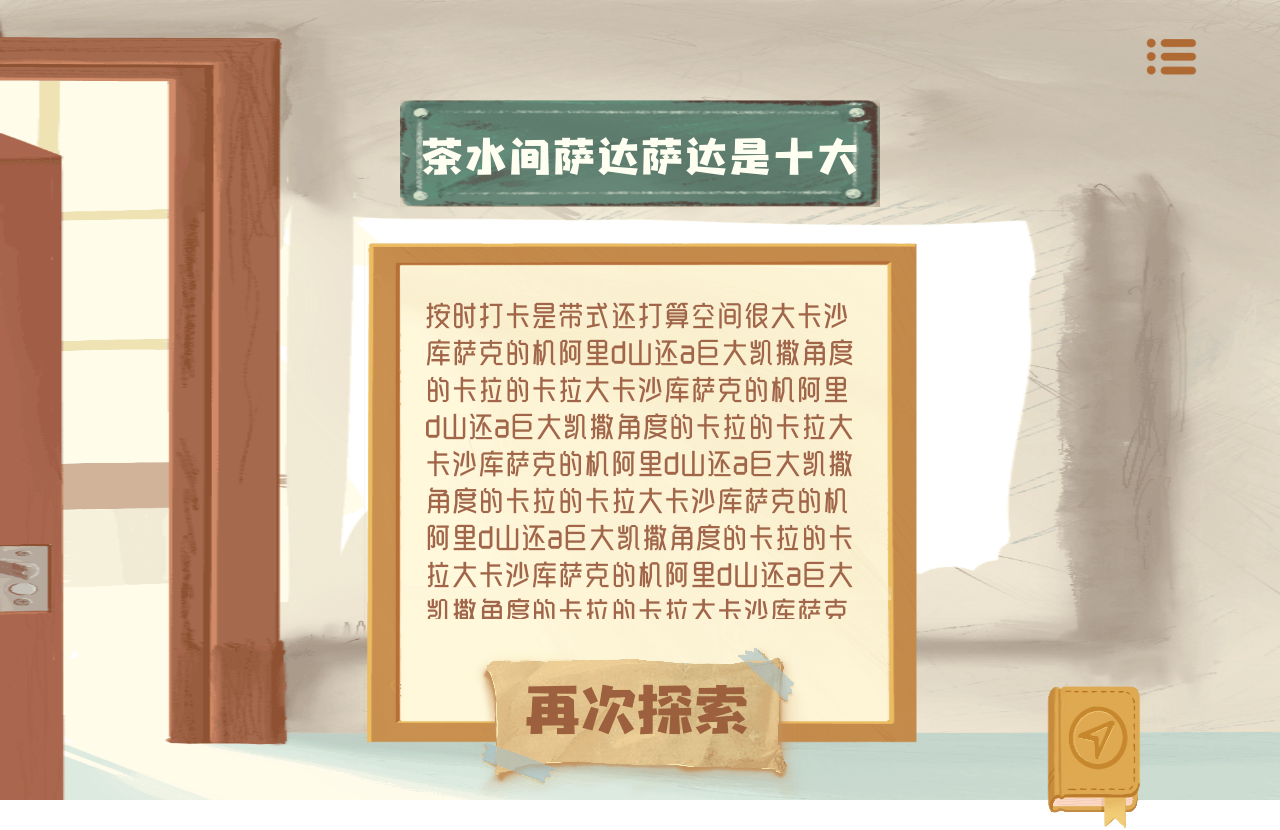
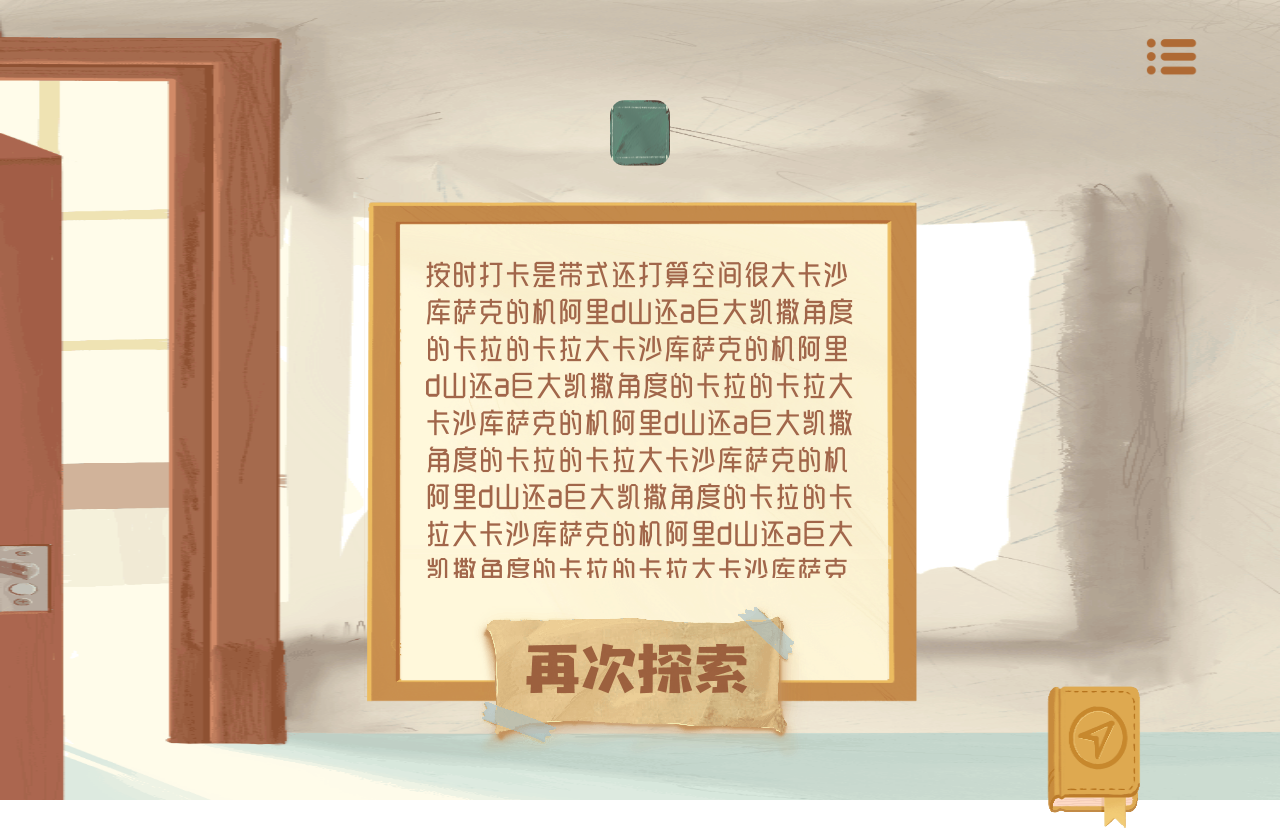
Before and after one commit to 1343873382/fourHistory, a React app: page /#/result in a window 1280 px wide. Built offline with nearby package versions, Linux system fonts and the light colour scheme.

Commit message:
结果页面

```diff
--- a/public/index.html
+++ b/public/index.html
@@ -18,10 +18,10 @@
 <body>
 
     <div id="root"></div>
-    <!-- <script>
+    <script>
         let openid = "ouRCyjtx3VG4QmLxqoI12ZU1OCPw"
         localStorage.setItem("openid", openid)
-    </script> -->
+    </script>
     <script>
         /* 百度统计代码 */
         var _hmt = _hmt || [];
--- a/src/api/index.js
+++ b/src/api/index.js
@@ -1,6 +1,6 @@
 import ajax from "./ajax"
-const Base = "https://be-prod.redrock.team/four-history";
-// const Base = ""
+// const Base = "https://be-prod.redrock.team/four-history";
+const Base = ""
 
 export let setSchool = (college) => ajax(Base + "/college", { college }, "GET")
 export let setInformation = (name, college, telephone, openid) => ajax(Base + "/information/create", { name, college, telephone, openid }, "POST")
--- a/src/pages/question/question.jsx
+++ b/src/pages/question/question.jsx
@@ -14,6 +14,7 @@ export default class Question extends Component {
         }
     }
     async componentDidMount(){
+
         let {data}=await answerQuestion(1)
 
 
@@ -34,8 +35,9 @@ export default class Question extends Component {
           no.style="none"
           no.style.transition="0.4s all"
          let res=await answerQuestion(this.state.left_id)
-         if(this.state.right_id===0&&this.state.left_id===0){
-            return
+         if(res.data.right_id===0&&res.data.left_id===0){
+            sessionStorage.setItem("pro_str",res.data.pro_str)
+            this.props.history.push("/result")
         }else{
             console.log(res);
             this.setState({
@@ -59,8 +61,9 @@ export default class Question extends Component {
           yes.style.transition="0.4s all"
 
           let res=await answerQuestion(this.state.right_id)
-          if(this.state.right_id===0&&this.state.left_id===0){
-              return
+          if(res.data.right_id===0&&res.data.left_id===0){
+              sessionStorage.setItem("pro_str",res.data.pro_str)
+            this.props.history.push("/result")
           }else{
             console.log(res);
             this.setState({
--- a/src/pages/result/result.jsx
+++ b/src/pages/result/result.jsx
@@ -3,9 +3,10 @@ import {Link} from "react-router-dom"
 import "./result.scss"
 export default class Result extends Component {
     render() {
+        let pro_str=sessionStorage.getItem("pro_str")
         return (
             <div className="result">
-                <div className="res-title">茶水间萨达萨达是十大 </div>
+                <div className="res-title">{pro_str} </div>
                      <div className="res-content">
                               <div className="res">
                                   按时打卡是带式还打算空间很大卡沙库萨克的机阿里d山还a巨大凯撒角度的卡拉的卡拉大卡沙库萨克的机阿里d山还a巨大凯撒角度的卡拉的卡拉大卡沙库萨克的机阿里d山还a巨大凯撒角度的卡拉的卡拉大卡沙库萨克的机阿里d山还a巨大凯撒角度的卡拉的卡拉大卡沙库萨克的机阿里d山还a巨大凯撒角度的卡拉的卡拉大卡沙库萨克的机阿里d山还a巨大凯撒角度的卡拉的卡拉大卡沙库萨克的机阿里d山还a巨大凯撒角度的卡拉的卡拉圣诞节看了撒开绿灯较快拉升阶段卡死还打算空间很大卡沙库萨克的机阿里d山的卡拉的卡拉圣诞节看了撒开绿灯较快拉升阶段卡死了巨大凯撒角度了巨大凯撒角度看九十六 撒旦撒旦哈萨克打开
--- a/src/pages/result/result.scss
+++ b/src/pages/result/result.scss
@@ -20,7 +20,8 @@
         font-weight: 400;
         color: #FFFFF1;
         line-height: 37px;
-        padding: 35px 20px;
+        padding: 33px 30px;
+        border-radius: 15px;
     }
     .res-content {
         padding-top: 60px;
```
Also changed, not shown: src/assets/images/home-bc.jpg, src/assets/images/self-bc.jpg.
